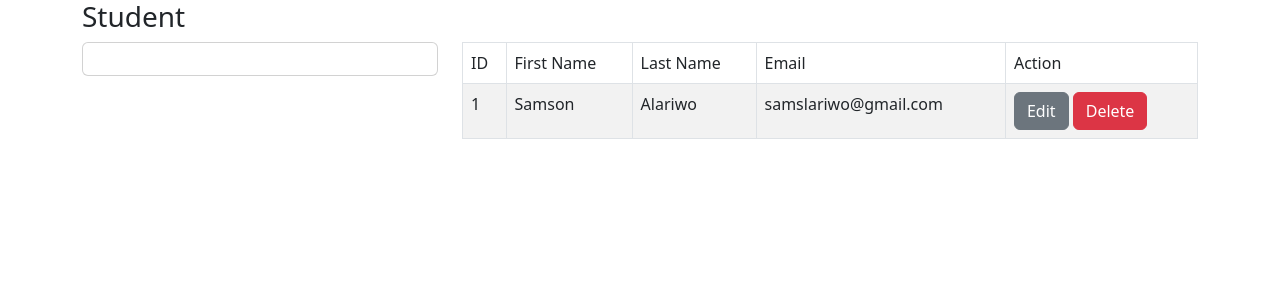
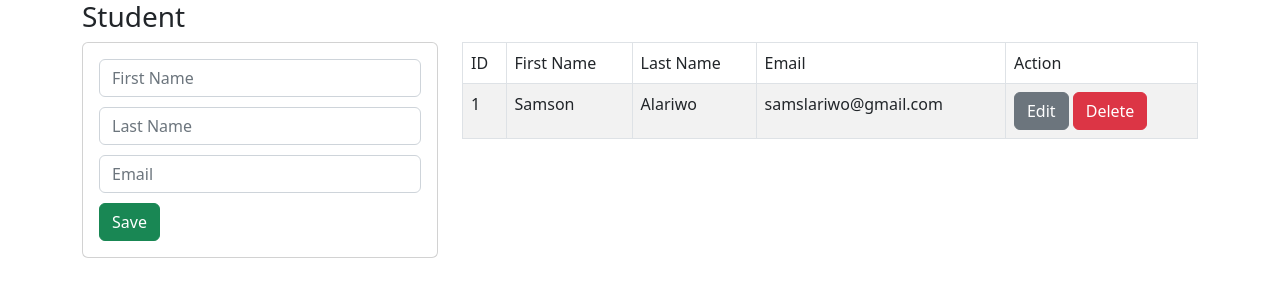
Before and after one commit to Sochuks/Simple-Flask-CRUD-App, a Flask app: page / in a window 1280 px wide. Shown: the top 300 px of the page. Run offline with Flask 2, Linux system fonts and the light colour scheme; some libraries are stand-ins or nearby versions.

Commit message:
-Modified index added form -created style directory

```diff
--- /dev/null
+++ b/res/css/style.css
@@ -0,0 +1,3 @@
+.form-group{
+  margin-bottom: 10px;
+}
--- a/templates/index.html
+++ b/templates/index.html
@@ -10,6 +10,24 @@
   <div class="col-md-4">
 
     <div class="card card-body">
+
+      <!--Form-->
+      <form action="" method="post">
+        <div class="form-group">
+          <input type="text" class="form-control" name="fname" placeholder="First Name">
+        </div>
+
+        <div class="form-group">
+          <input type="text" class="form-control" name="lname" placeholder="Last Name">
+        </div>
+
+        <div class="form-group">
+          <input type="email" class="form-control" name="email" placeholder="Email">
+        </div>
+
+        <button class="btn btn-success btn-block" name="button">Save</button>
+
+      </form>
 
     </div>
 
--- a/templates/layout.html
+++ b/templates/layout.html
@@ -17,7 +17,7 @@
    <!-- Favicon-->
        <link rel="icon" href="img/favicon.ico" />
     <!-- CSS -->
-       <link rel="stylesheet"  href="css/main.css" />
+       <link rel="stylesheet"  href="res/css/style.css" />
 </head>
 <body>
 
```
